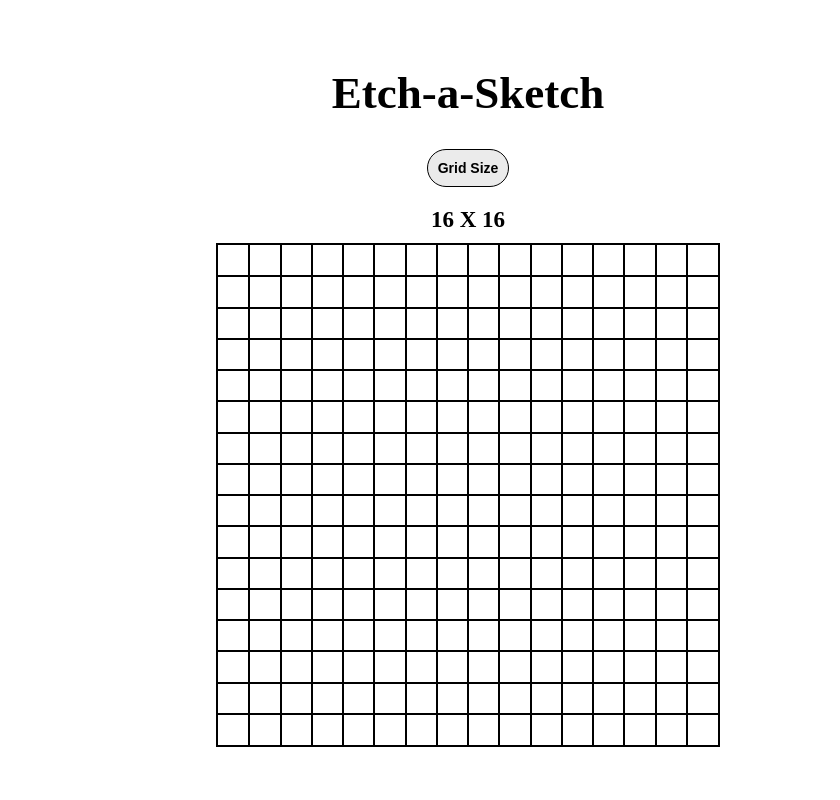
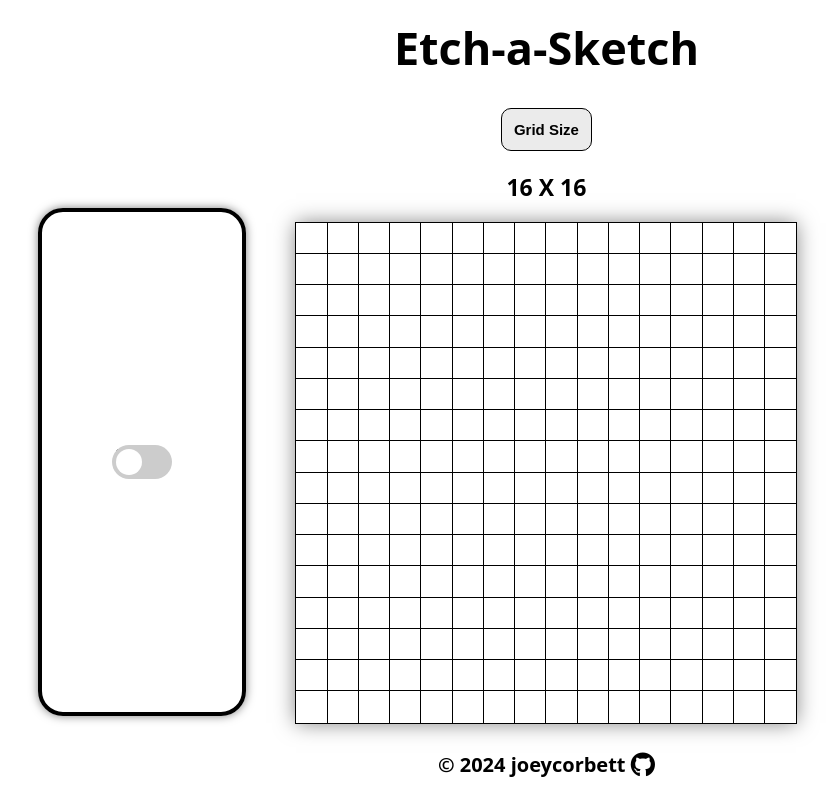
Before and after one commit to JoeyCorbett/Etch-a-Sketch, a plain HTML site: page index.html in a window 1280 px wide. Shown: the whole page, without its empty margins (172-1012 px from the left). Drawn offline with Linux system fonts and the light colour scheme.

Commit message:
Add favicon, edit styling, and add name below main div
Made the styling more modern and minimalistic and added shadows behind grid for depth. Also added name and github link below main div with a new sidebar which is going to hold different types of options for the Etch-a-Sketch

```diff
--- a/index.html
+++ b/index.html
@@ -6,14 +6,27 @@
     <title>Etch-a-Sketch</title>
     <link rel="stylesheet" href="styles.css">
     <script src="script.js" defer></script>
+    <link rel="icon" href="images/painbrush.png">
+    <script src="https://kit.fontawesome.com/9be57bd98b.js" crossorigin="anonymous"></script>
 </head>
 <body>
     <div class="main-container">
-        <h1 class="header">Etch-a-Sketch</h1>
-        <button class="gridBtn">Grid Size</button>
-        <span class="size-tag"></span>
-        <div class="grid-container">
-            <!--Grid-->
+        <div class="side-container">
+            <label class="grid-toggle">
+                <input type="checkbox">
+                <span class="slider round"></span>
+            </label>
+        </div>
+        <div class="game-container">
+            <h1 class="header">Etch-a-Sketch</h1>
+            <button class="gridBtn">Grid Size</button>
+            <span class="size-tag"></span>
+            <div class="grid-container">
+                <!--Grid-->
+            </div>
+            <footer>
+                <p>© 2024 joeycorbett  <a href="https://github.com/JoeyCorbett" target="_blank"><i class="fa-brands fa-github fa-lg"></i></a></p>
+            </footer>
         </div>
     </div>
 </body>
--- a/script.js
+++ b/script.js
@@ -1,6 +1,7 @@
 const container = document.querySelector(".grid-container");
 const gridBtn = document.querySelector(".gridBtn");
 const sizeTag = document.querySelector(".size-tag");
+const toggleBtn = document.querySelector(".grid-toggle");
 
 let gridSize = 16;
 
@@ -45,3 +46,9 @@ gridBtn.addEventListener("click", () => {
         createGrid(gridSize);
     }
 });
+
+toggleBtn.addEventListener("click", () => {
+    if (hasStyle(box, 'outline", 1px solid black')) {
+        box.style.outline = '';
+    }
+});
--- a/styles.css
+++ b/styles.css
@@ -1,9 +1,23 @@
+body {
+    background-color: #ffffff;
+    font-family: system-ui, -apple-system, BlinkMacSystemFont, "Segoe UI", Roboto,
+    Oxygen, Ubuntu, Cantarell, "Open Sans", "Helvetica Neue", sans-serif;
+}
+
 .main-container {
+    display: flex;
+    justify-content: center;
+    align-items: center;
+    flex: 1 1 auto;
+}
+
+.game-container {
     display: flex;
     justify-content: center;
     align-items: center;
     height: 96vh;
     flex-direction: column;
+    margin-right: 8%;
 }
 
 .grid-container {
@@ -11,20 +25,24 @@
     flex-wrap: wrap;
     height: 500px;
     width: 500px;
-    border: 2px solid black;
+    box-shadow: 0 0 20px rgba(0, 0, 0, 0.5);
 }
 
 .header {
     font-size: 45px;
 }
 
+.box {
+    background-color: white;
+}
+
 .gridBtn {
     margin-bottom: 20px;
     font-weight: bold;
-    font-size: 14px;
+    font-size: 15px;
     border: 1px solid black;
-    padding: 10px;
-    border-radius: 20px;
+    padding: 12px;
+    border-radius: 10px;
     background-color: rgb(235, 235, 235);
     transition: background-color 0.3s, transform 0.2s ease;
 }
@@ -36,5 +54,103 @@
 .size-tag {
     font-size: 23px;
     font-weight: bold;
-    padding-bottom: 10px;
+    margin-bottom: 20px;
 }
+
+.side-container {
+    display: flex;
+    flex-direction: column;
+    justify-content: center;
+    align-items: center;
+    border: 4px solid black;
+    border-radius: 25px;
+    height: 500px;
+    width: 200px;
+    margin-right: 50px;
+    margin-top: 11%;
+    box-shadow: 0 0 10px rgba(0, 0, 0, 0.5);
+}
+
+footer {
+    display: flex;
+    justify-content: center;
+    align-items: center;
+    margin-top: 8px;
+}
+footer p{
+    text-align: center;
+    font-weight: bold;
+    font-size: 20px;
+}
+
+.fa-brands {
+    color: black;
+    transition: transform 0.3s ease-in-out;
+    font-size:23px;
+}
+
+.fa-brands:hover {
+    transform: rotate(360deg) scale(1.2);
+}
+
+
+/* SLIDER */
+
+.grid-toggle {
+    position: relative;
+    display: inline-block;
+    width: 60px;
+    height: 34px;
+  }
+
+  .switch input {
+    opacity: 0;
+    width: 0;
+    height: 0;
+  }
+
+  .slider {
+    position: absolute;
+    cursor: pointer;
+    top: 0;
+    left: 0;
+    right: 0;
+    bottom: 0;
+    background-color: #ccc;
+    -webkit-transition: .4s;
+    transition: .4s;
+  }
+
+  .slider:before {
+    position: absolute;
+    content: "";
+    height: 26px;
+    width: 26px;
+    left: 4px;
+    bottom: 4px;
+    background-color: white;
+    -webkit-transition: .4s;
+    transition: .4s;
+  }
+
+  input:checked + .slider {
+    background-color: #000000;
+  }
+
+  input:focus + .slider {
+    box-shadow: 0 0 1px #000000;
+  }
+
+  input:checked + .slider:before {
+    -webkit-transform: translateX(26px);
+    -ms-transform: translateX(26px);
+    transform: translateX(26px);
+  }
+
+  .slider.round {
+    border-radius: 34px;
+  }
+
+  .slider.round:before {
+    border-radius: 50%;
+  }
```
Also changed, not shown: images/painbrush.png (added), images/painbrush.webp (added).
